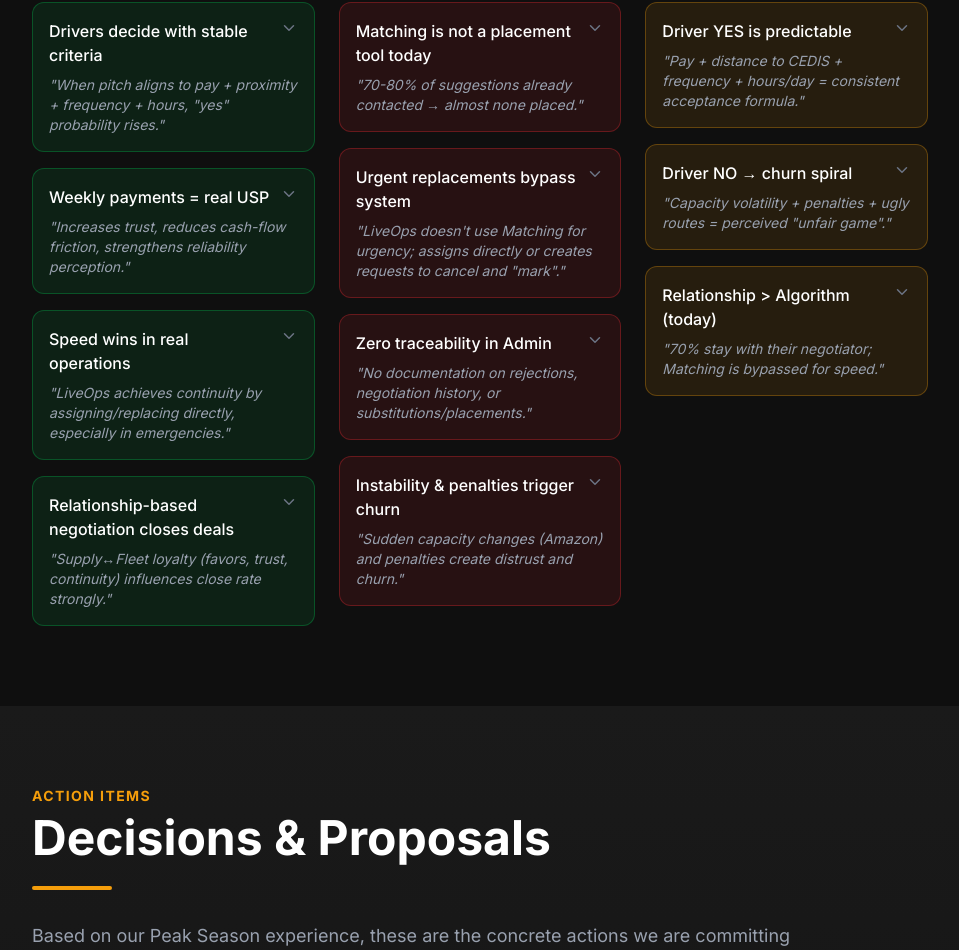
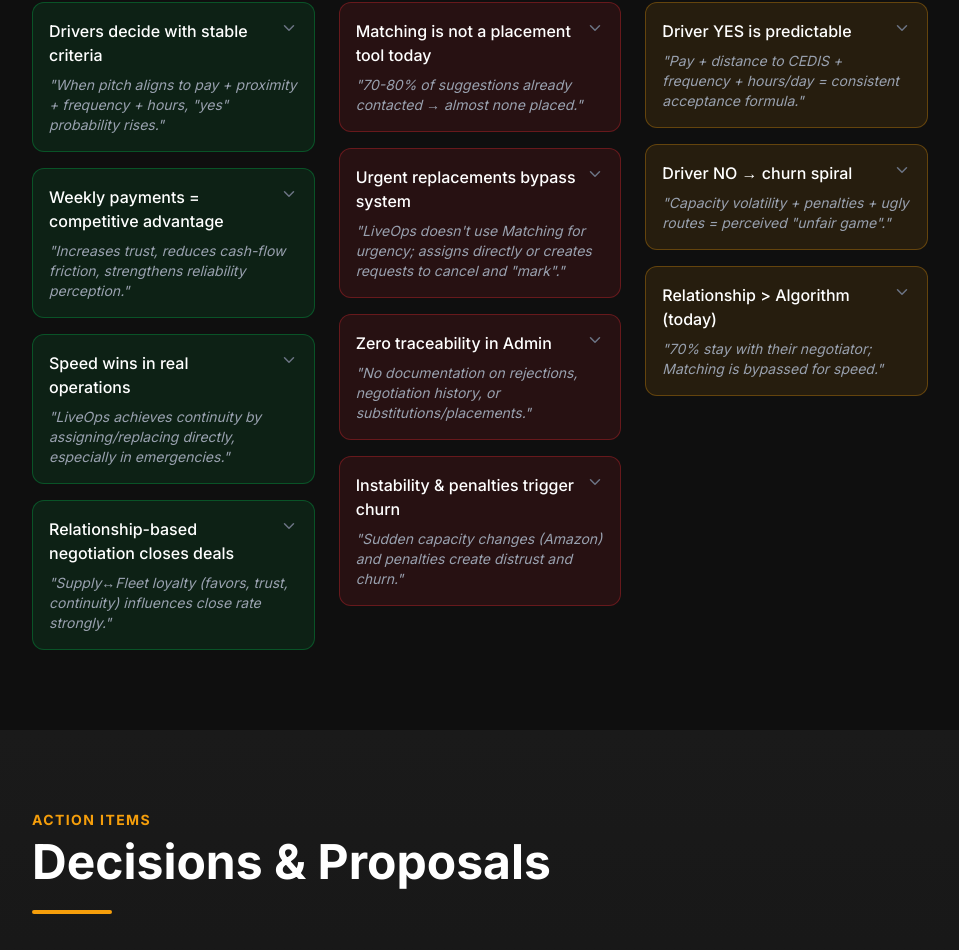
Before and after one commit to workofger/peak-season-2025-lessons-learned, a React (Vite) app: page / in a window 1280 px wide. Shown: the part 1966-2916 px from the top of the page, without its empty margins (288-1247 px from the left). Built offline with nearby package versions, Linux system fonts and the light colour scheme.

Commit message:
Fix: USP → ventaja competitiva

```diff
--- a/constants.ts
+++ b/constants.ts
@@ -50,7 +50,7 @@ export const CONTENT: { en: DashboardContent; es: DashboardContent } = {
             },
             {
               type: 'worked',
-              text: 'Weekly payments = real USP',
+              text: 'Weekly payments = competitive advantage',
               example: 'Increases trust, reduces cash-flow friction, strengthens reliability perception.',
               productImplication: 'Productize this differentiator: visible, verifiable, and traceable.',
               nextBuild: ['Payment breakdown + deposit status tracking + receipt', 'Surface "weekly payments" as value prop']
@@ -390,7 +390,7 @@ export const CONTENT: { en: DashboardContent; es: DashboardContent } = {
             },
             {
               type: 'worked',
-              text: 'Pagos semanales = USP real',
+              text: 'Pagos semanales = ventaja competitiva',
               example: 'Aumenta confianza, reduce fricción de cashflow, fortalece percepción de seriedad.',
               productImplication: 'Productizar este diferenciador: visible, verificable y trazable.',
               nextBuild: ['Desglose de pago + status de depósito + comprobante', 'Mostrar "pagos semanales" como propuesta de valor']
```
